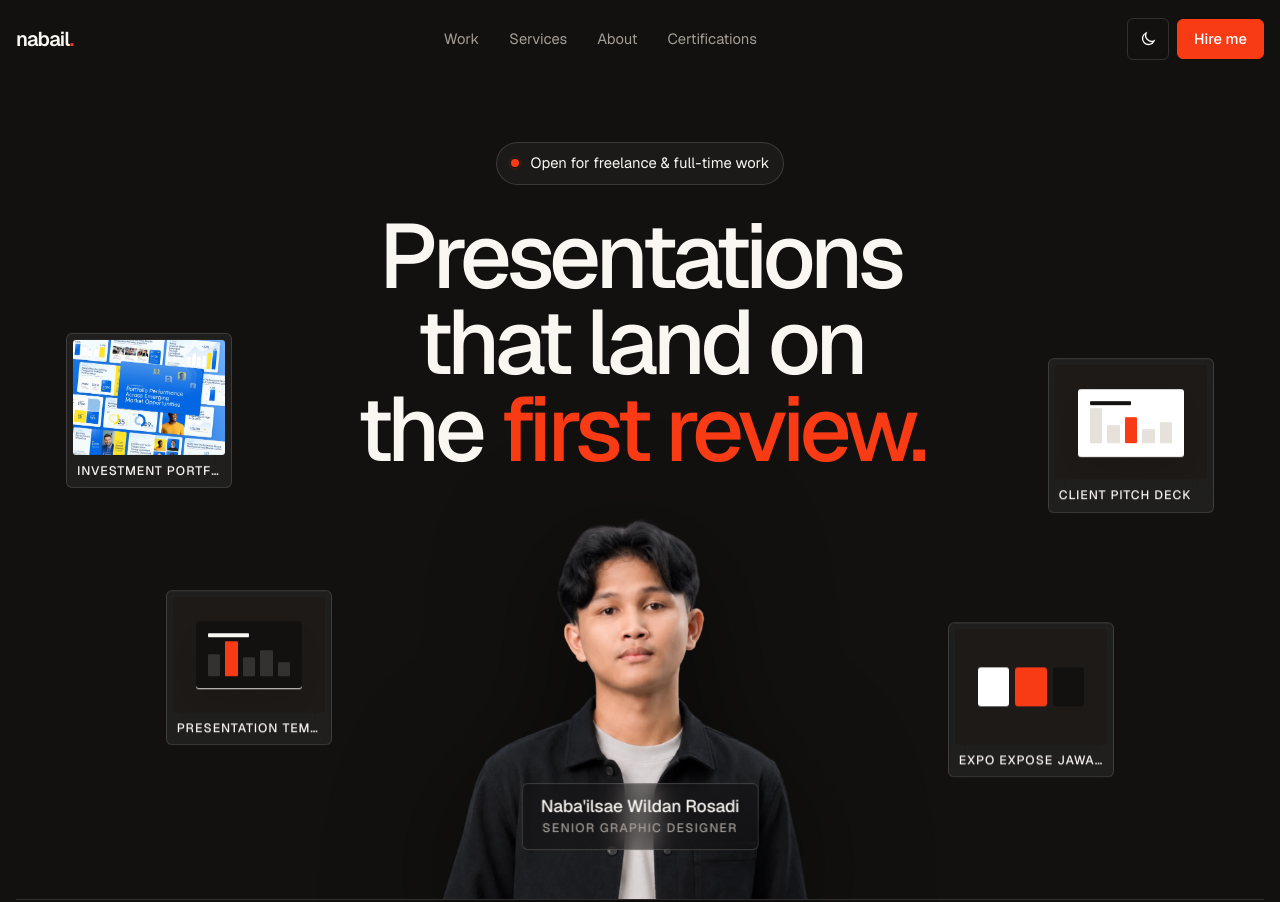
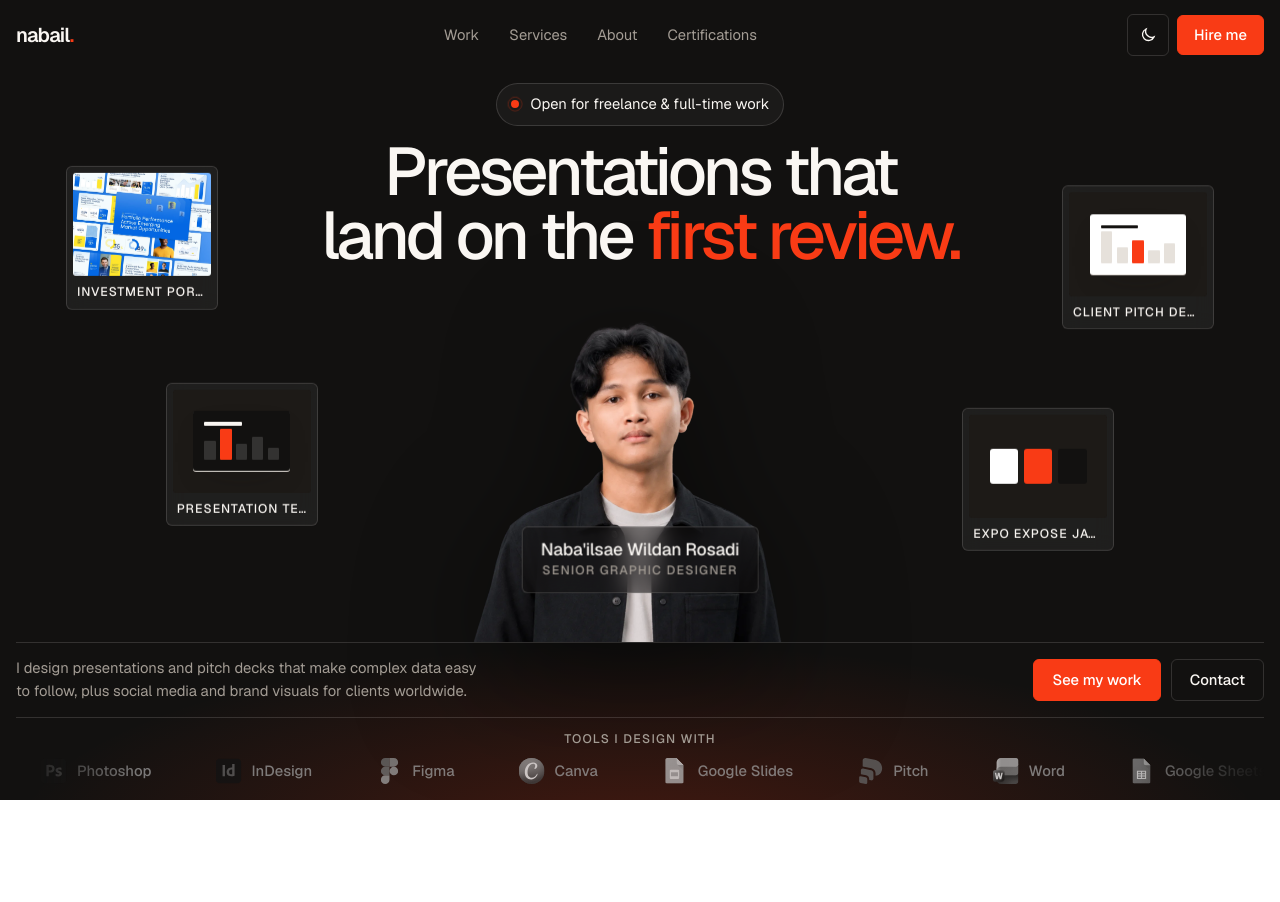
Before and after one commit to xoicstudio-cell/nabailporto2026, a plain HTML site: page index.html in a window 1280 px wide. Shown: the top 902 px of the page. Drawn offline with nearby package versions, Linux system fonts and the light colour scheme.

Commit message:
Desktop hero fits one screen: hero, intro and tool logos within 100vh
Co-Authored-By: Claude Opus 5.5 <noreply@anthropic.com>
Claude-Session: https://claude.ai/code/session_01FoYhufv1LCZrT8BtWF8f5F

```diff
--- a/index.html
+++ b/index.html
@@ -147,6 +147,20 @@ button { font: inherit; color: inherit; }
 .logo-set img { width: 26px; height: 26px; object-fit: contain; }
 @keyframes marquee { to { transform: translateX(-50%); } }
 @media (prefers-reduced-motion: reduce) { .logo-track { animation: none; flex-wrap: wrap; width: auto; justify-content: center; } .logo-set + .logo-set { display: none; } .logo-row { -webkit-mask-image: none; mask-image: none; } .logo-set { flex-wrap: wrap; justify-content: center; padding: 0; } }
+
+/* desktop: hero, name, intro and tool logos all fit in the first screen */
+@media (min-width: 900px) and (min-height: 600px) {
+  .top { height: 100vh; height: 100svh; min-height: 600px; display: flex; flex-direction: column; }
+  .top > .nav, .top > .hero { width: 100%; }
+  .fchip { width: clamp(110px, min(13vw, 19vh), 190px); }
+  .nav { padding-block: 14px; }
+  .hero { flex: 1; min-height: 0; display: flex; flex-direction: column; padding-top: clamp(4px, 1.6vh, 20px); }
+  .hero-head { gap: clamp(10px, 1.8vh, 20px); }
+  .hero-title { font-size: clamp(2.6rem, min(5.4vw, 8.4vh), 6.2rem); max-width: 18ch; }
+  .hero-stage { flex: 1; height: auto; min-height: 180px; margin-top: clamp(4px, 1vh, 12px); }
+  .hero-foot { padding-block: clamp(12px, 1.8vh, 20px); }
+  .logos { padding-block: clamp(10px, 1.6vh, 16px) clamp(12px, 2vh, 22px); gap: clamp(8px, 1.2vh, 12px); }
+}
 
 /* hero load animation */
 @media (prefers-reduced-motion: no-preference) {
```
